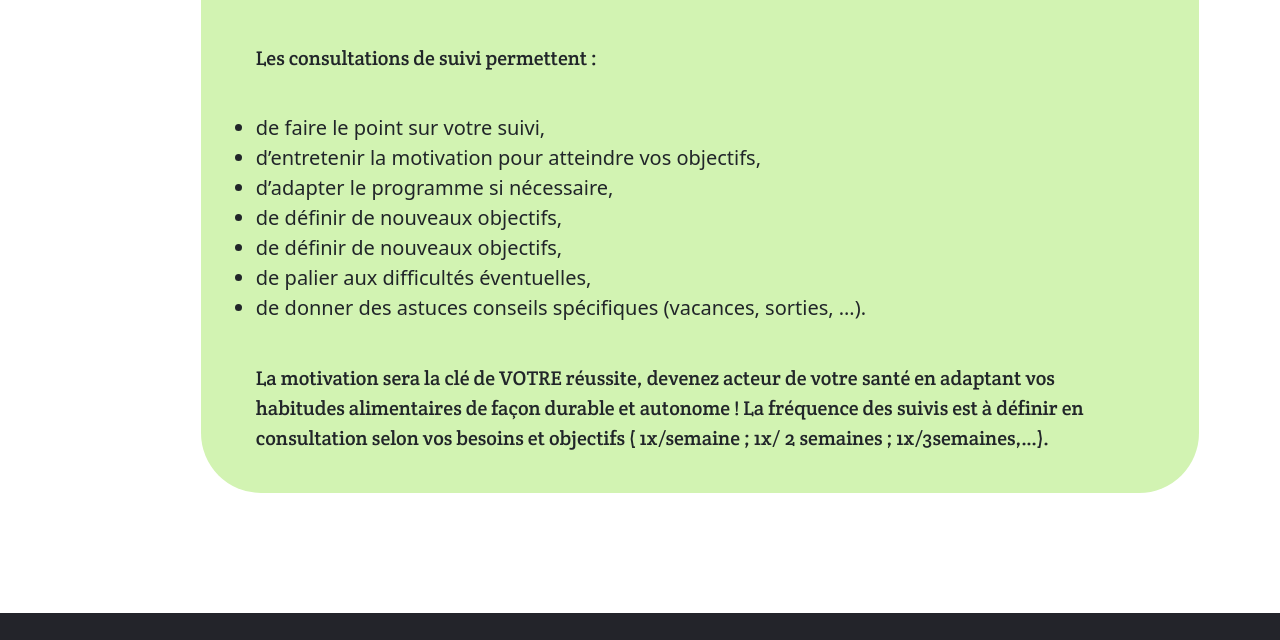
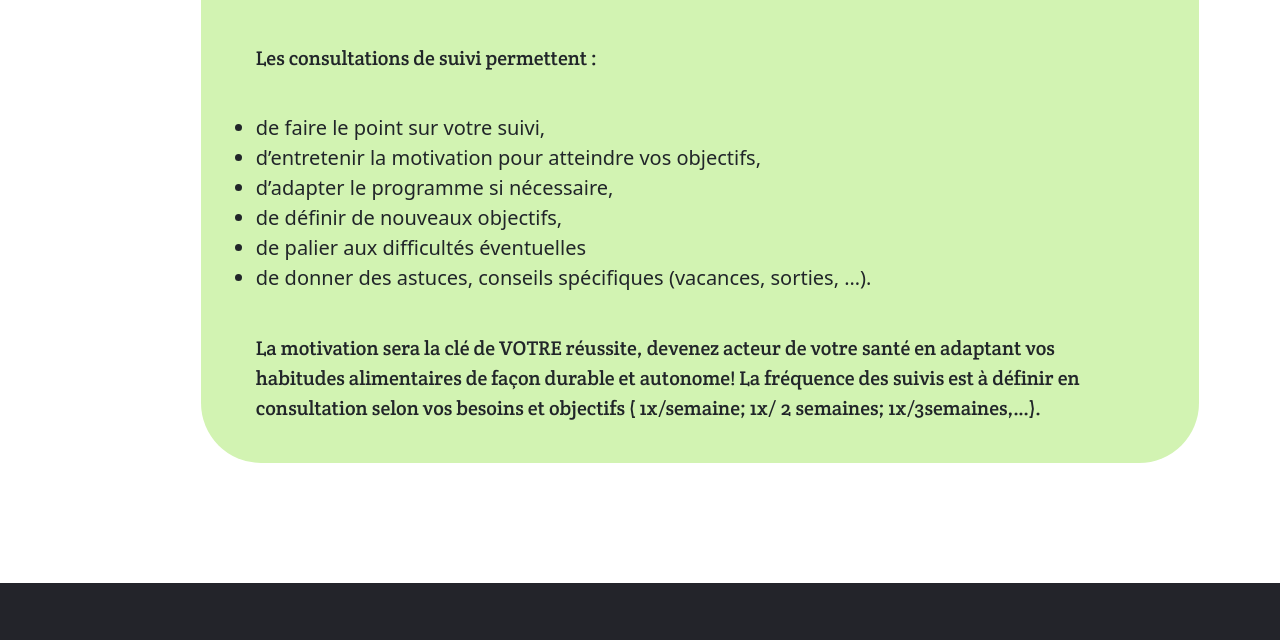
Before and after one commit to Stanislav-Gkraour/Project_Dieteticienne_AliciaD, a website: page pages/consultations.html in a window 1280 px wide. Shown: the part 2538-3178 px from the top of the page. Drawn offline with Linux system fonts and the light colour scheme; a web font is replaced by a local one.

Commit message:
Corrections

```diff
--- a/pages/consultations.html
+++ b/pages/consultations.html
@@ -88,14 +88,13 @@
                             <li>d’entretenir la motivation pour atteindre vos objectifs,</li>
                             <li>d’adapter le programme si nécessaire,</li>
                             <li>de définir de nouveaux objectifs,</li>
-                            <li>de définir de nouveaux objectifs,</li>
-                            <li>de palier aux difficultés éventuelles,</li>
-                            <li>de donner des astuces conseils spécifiques (vacances, sorties, …).</li>
+                            <li>de palier aux difficultés éventuelles</li>
+                            <li>de donner des astuces, conseils spécifiques (vacances, sorties, …).</li>
                         </ul>
                         <p>La motivation sera la clé de VOTRE réussite, devenez acteur de votre santé en
-                        adaptant vos habitudes alimentaires de façon durable et autonome !
+                        adaptant vos habitudes alimentaires de façon durable et autonome!
                         La fréquence des suivis est à définir en consultation selon vos besoins et objectifs (
-                        1x/semaine ; 1x/ 2 semaines ; 1x/3semaines,…).</p>
+                        1x/semaine; 1x/ 2 semaines; 1x/3semaines,…).</p>
                     </div>
                 </div>
             </div>
```
